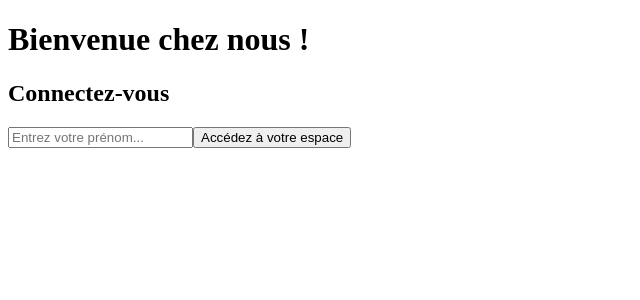
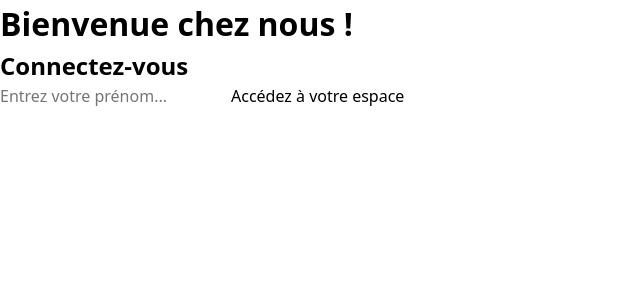
Before and after one commit to rum7/crazee-b, a React (Vite) app: page / in a window 1280 px wide. Shown: the top 300 px of the page, without its empty margins (0-640 px from the left). Built offline with nearby package versions, Linux system fonts and the light colour scheme.

Commit message:
💄 F03: RESET > Reset some css properties

```diff
--- a/src/main.tsx
+++ b/src/main.tsx
@@ -4,6 +4,7 @@
 
 import App from './App.tsx'
 import './index.css'
+import './reset.css'
 
 createRoot(document.getElementById('root')!).render(
     <StrictMode>
--- /dev/null
+++ b/src/reset.css
@@ -0,0 +1,51 @@
+/* src/styles/reset.css */
+*,
+*::before,
+*::after {
+  box-sizing: border-box;
+  margin: 0;
+  padding: 0;
+}
+
+html,
+body {
+  height: 100%;
+  font-family: system-ui, sans-serif;
+  line-height: 1.5;
+  -webkit-font-smoothing: antialiased;
+  -moz-osx-font-smoothing: grayscale;
+}
+
+img,
+picture,
+video,
+canvas,
+svg {
+  display: block;
+  max-width: 100%;
+}
+
+input,
+button,
+textarea,
+select {
+  font: inherit;
+  color: inherit;
+  background: none;
+  border: none;
+  outline: none;
+}
+
+a {
+  text-decoration: none;
+  color: inherit;
+}
+
+ul,
+ol {
+  list-style: none;
+}
+
+button {
+  cursor: pointer;
+}
```
